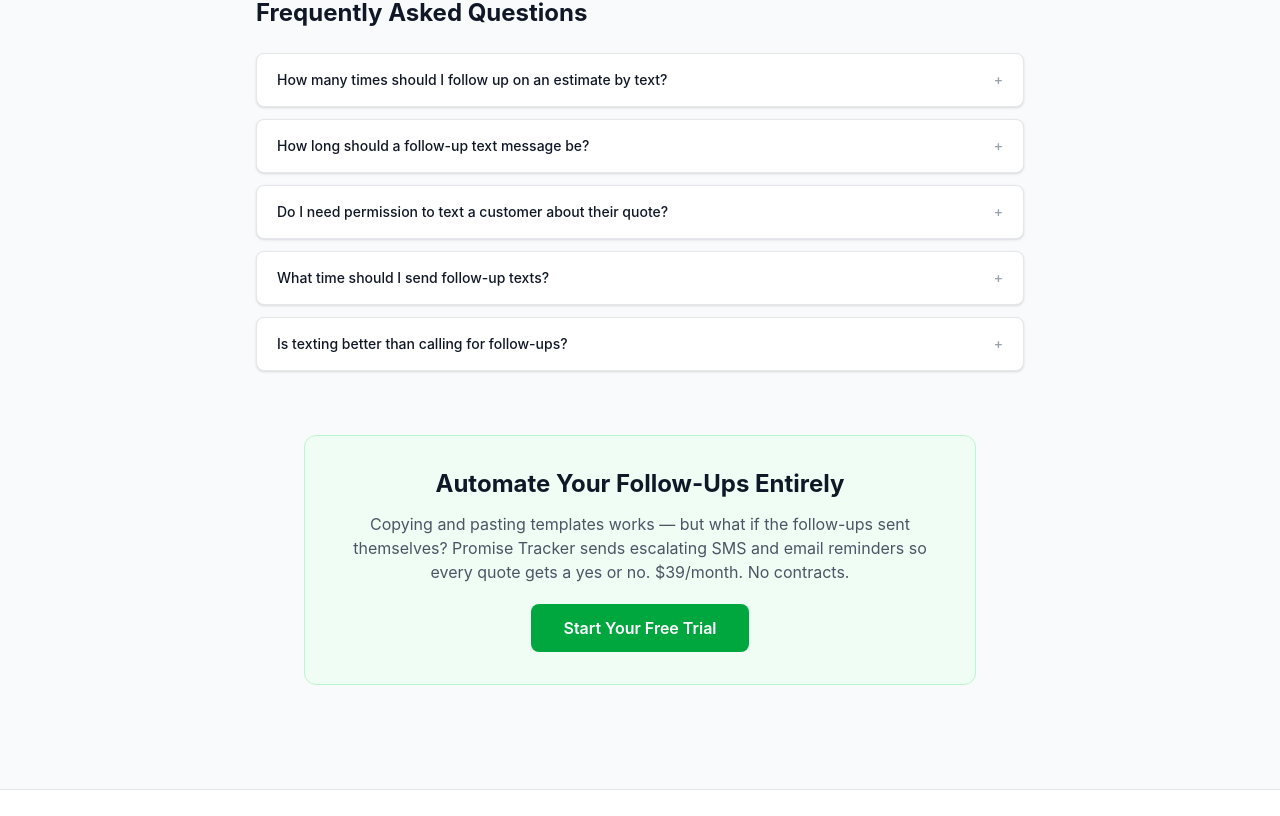
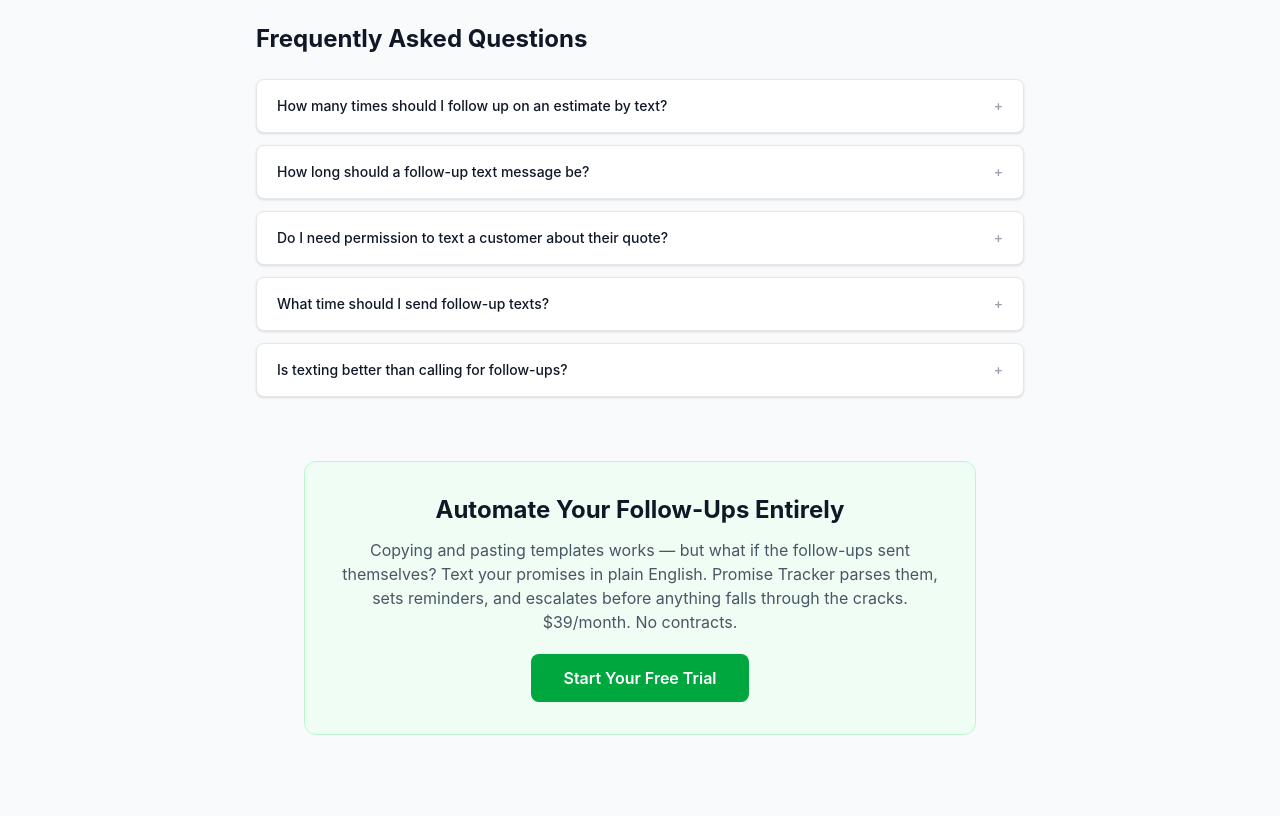
Before and after one commit to jobblixor/promise-tracker-mvp, a React (Vite) app: page /follow-up-text-templates in a window 1280 px wide. Shown: the part 2194-3010 px from the top of the page. Built offline with nearby package versions, Linux system fonts and the light colour scheme; no server answers.

Commit message:
Update tool page PT descriptions to SMS-forward messaging

```diff
--- a/src/pages/CalculatorPage.jsx
+++ b/src/pages/CalculatorPage.jsx
@@ -40,7 +40,7 @@ const FAQS = [
   },
   {
     q: 'What\'s the easiest way to fix this?',
-    a: 'The simplest approach is to track every quote you send and set reminders to follow up. Promise Tracker automates this — log a promise, and it sends escalating SMS and email reminders until you get a yes or no. No more quotes falling through the cracks.',
+    a: 'The simplest approach is to track every quote you send and set reminders to follow up. Promise Tracker automates this — text a promise to your Promise Tracker number and it sends escalating SMS and email reminders until you get a yes or no. No more quotes falling through the cracks.',
   },
   {
     q: 'Does follow-up speed really matter that much?',
@@ -219,7 +219,7 @@ export default function CalculatorPage() {
                 </div>
                 <div className="rounded-lg border border-green-200 bg-green-50 p-4">
                   <p className="mb-3 text-sm text-gray-600">
-                    Promise Tracker automatically reminds your team to follow up on every quote — with escalating SMS and email reminders — until you get a yes or no.
+                    Text your promises to Promise Tracker and it automatically reminds your team to follow up — with escalating SMS and email reminders — until you get a yes or no.
                   </p>
                   <Link
                     to="/signup"
@@ -270,7 +270,7 @@ export default function CalculatorPage() {
             The most common objection is "I don't want to be annoying." But the research says the opposite — RAIN Group data shows that 80% of sales require 5 to 12 follow-up touches, yet 44% of salespeople quit after a single attempt. Following up isn't pushy. It's professional. It shows the customer you actually want their business.
           </p>
           <p>
-            The fix doesn't require a massive CRM or a dedicated sales team. It requires a simple system that tracks which quotes are outstanding and reminds you to follow up. That's exactly what Promise Tracker does — log a customer promise, set the follow-up cadence, and the system sends automatic reminders via SMS and email until you get a definitive answer. No more sticky notes, no more forgotten callbacks, no more revenue left on the table.
+            The fix doesn't require a massive CRM or a dedicated sales team. It requires a simple system that tracks which quotes are outstanding and reminds you to follow up. That's exactly what Promise Tracker does — text the promise to your Promise Tracker number and the system sends automatic reminders via SMS and email until you get a definitive answer. No more sticky notes, no more forgotten callbacks, no more revenue left on the table.
           </p>
         </section>
 
@@ -307,7 +307,7 @@ export default function CalculatorPage() {
             Stop Losing Revenue From Dropped Follow-Ups
           </h2>
           <p className="mb-5 text-gray-600">
-            Promise Tracker sends escalating SMS and email reminders to your team so every customer promise gets kept. Set it up in 5 minutes. $39/month. No contracts.
+            Text your promises in plain English. Promise Tracker parses them, sets reminders, and escalates before anything falls through the cracks. $39/month. No contracts.
           </p>
           <Link
             to="/signup"
--- a/src/pages/QuoteFollowUpChecklist.jsx
+++ b/src/pages/QuoteFollowUpChecklist.jsx
@@ -276,7 +276,7 @@ export default function QuoteFollowUpChecklist() {
           <p style={{ fontSize: '16px', color: '#374151', lineHeight: 1.8, marginBottom: '16px' }}>Text messaging is the ideal channel for service business follow-ups because it's fast, non-intrusive, and gets read. Unlike email, which sits in an inbox competing with promotional noise, a text message lands directly on the customer's phone and gets opened within minutes. Housecall Pro's sales team found that adding SMS to their workflow increased their close rate by 15% and improved connection rates by 25 to 50%.</p>
           <p style={{ fontSize: '16px', color: '#374151', lineHeight: 1.8, marginBottom: '16px' }}>The key is keeping your messages short, personal, and spaced out. Messages under 100 characters get 2 to 5 times higher response rates than longer ones. This checklist uses text as the default channel for most touches and reserves phone calls for high-ticket jobs or stalled deals where a live conversation can break through.</p>
           <p style={{ fontSize: '16px', color: '#374151', lineHeight: 1.8, marginBottom: '16px' }}>Want to see how much revenue you're losing from quotes you never follow up on? <a href="/calculator" style={{ color: '#22c55e', fontWeight: 600, textDecoration: 'none' }}>Try our free Quote Follow-Up Revenue Calculator</a> — it takes 30 seconds.</p>
-          <p style={{ fontSize: '16px', color: '#374151', lineHeight: 1.8, marginBottom: '16px' }}>And if you want the follow-ups to happen automatically instead of relying on memory, <a href="/signup" style={{ color: '#22c55e', fontWeight: 600, textDecoration: 'none' }}>Promise Tracker</a> sends escalating SMS and email reminders on your behalf until every quote gets a definitive yes or no. For more tips on the full follow-up process, read our guides on <a href="/blog/how-to-follow-up-on-a-quote" style={{ color: '#22c55e', fontWeight: 600, textDecoration: 'none' }}>how to follow up on a quote without being annoying</a> and <a href="/blog/how-many-times-to-follow-up-on-estimate" style={{ color: '#22c55e', fontWeight: 600, textDecoration: 'none' }}>how many times to follow up on an estimate</a>.</p>
+          <p style={{ fontSize: '16px', color: '#374151', lineHeight: 1.8, marginBottom: '16px' }}>And if you want the follow-ups to happen automatically instead of relying on memory, <a href="/signup" style={{ color: '#22c55e', fontWeight: 600, textDecoration: 'none' }}>Promise Tracker</a> — text your promises to Promise Tracker and it sends escalating SMS and email reminders on your behalf until every quote gets a definitive yes or no. For more tips on the full follow-up process, read our guides on <a href="/blog/how-to-follow-up-on-a-quote" style={{ color: '#22c55e', fontWeight: 600, textDecoration: 'none' }}>how to follow up on a quote without being annoying</a> and <a href="/blog/how-many-times-to-follow-up-on-estimate" style={{ color: '#22c55e', fontWeight: 600, textDecoration: 'none' }}>how many times to follow up on an estimate</a>.</p>
         </div>
 
         {/* Key stats */}
@@ -318,7 +318,7 @@ export default function QuoteFollowUpChecklist() {
         {/* CTA */}
         <div style={{ background: 'linear-gradient(135deg, #15803d, #22c55e)', borderRadius: '16px', padding: '40px 32px', textAlign: 'center', marginBottom: '40px' }}>
           <h2 style={{ fontSize: '24px', fontWeight: 700, color: '#fff', marginBottom: '12px' }}>Never Forget a Follow-Up Again</h2>
-          <p style={{ fontSize: '16px', color: 'rgba(255,255,255,0.9)', marginBottom: '24px', maxWidth: '500px', margin: '0 auto 24px' }}>Promise Tracker automatically sends text and email reminders when you make a promise to a customer — so nothing slips through the cracks.</p>
+          <p style={{ fontSize: '16px', color: 'rgba(255,255,255,0.9)', marginBottom: '24px', maxWidth: '500px', margin: '0 auto 24px' }}>Text a promise to your Promise Tracker number in plain English. We parse it, set reminders, and escalate before anything slips through the cracks.</p>
           <a href="/signup" style={{ display: 'inline-block', backgroundColor: '#fff', color: '#15803d', padding: '14px 32px', borderRadius: '10px', fontWeight: 700, fontSize: '16px', textDecoration: 'none' }}>Start Your Free 30-Day Trial</a>
         </div>
       </div>
--- a/src/pages/TextTemplateGenerator.jsx
+++ b/src/pages/TextTemplateGenerator.jsx
@@ -267,7 +267,7 @@ export default function TextTemplateGenerator() {
             Want to see how much revenue you're losing from quotes you never follow up on? <Link to="/calculator" className="text-green-600 font-medium hover:text-green-700">Try our free Quote Follow-Up Revenue Calculator</Link> — it takes 30 seconds.
           </p>
           <p>
-            And if you want the follow-ups to happen automatically instead of relying on memory, <Link to="/signup" className="text-green-600 font-medium hover:text-green-700">Promise Tracker</Link> sends escalating SMS and email reminders on your behalf until every quote gets a definitive yes or no. For more tips on the full follow-up process, read our guides on <Link to="/blog/how-to-follow-up-on-a-quote" className="text-green-600 font-medium hover:text-green-700">how to follow up on a quote without being annoying</Link> and <Link to="/blog/how-many-times-to-follow-up-on-estimate" className="text-green-600 font-medium hover:text-green-700">how many times to follow up on an estimate</Link>.
+            And if you want the follow-ups to happen automatically instead of relying on memory, <Link to="/signup" className="text-green-600 font-medium hover:text-green-700">Promise Tracker</Link> — text your promises to Promise Tracker and it sends escalating SMS and email reminders on your behalf until every quote gets a definitive yes or no. For more tips on the full follow-up process, read our guides on <Link to="/blog/how-to-follow-up-on-a-quote" className="text-green-600 font-medium hover:text-green-700">how to follow up on a quote without being annoying</Link> and <Link to="/blog/how-many-times-to-follow-up-on-estimate" className="text-green-600 font-medium hover:text-green-700">how many times to follow up on an estimate</Link>.
           </p>
 
           <h2 className="text-2xl font-bold text-gray-900 pt-4">Quick Compliance Notes for Business Texting</h2>
@@ -295,7 +295,7 @@ export default function TextTemplateGenerator() {
         {/* CTA */}
         <section className="mx-auto mt-16 mb-16 max-w-2xl rounded-xl border border-green-200 bg-green-50 p-8 text-center">
           <h2 className="mb-3 text-2xl font-bold text-gray-900">Automate Your Follow-Ups Entirely</h2>
-          <p className="mb-5 text-gray-600">Copying and pasting templates works — but what if the follow-ups sent themselves? Promise Tracker sends escalating SMS and email reminders so every quote gets a yes or no. $39/month. No contracts.</p>
+          <p className="mb-5 text-gray-600">Copying and pasting templates works — but what if the follow-ups sent themselves? Text your promises in plain English. Promise Tracker parses them, sets reminders, and escalates before anything falls through the cracks. $39/month. No contracts.</p>
           <Link to="/signup" className="inline-block rounded-lg bg-green-600 px-8 py-3 text-base font-semibold text-white transition hover:bg-green-700">Start Your Free Trial</Link>
         </section>
       </main>
```
